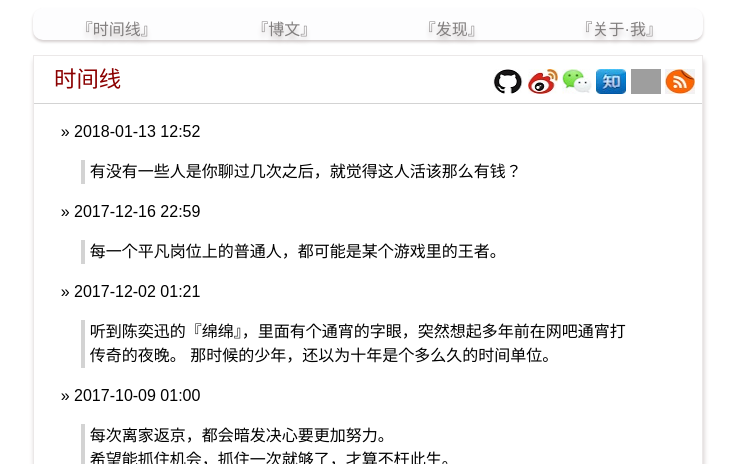
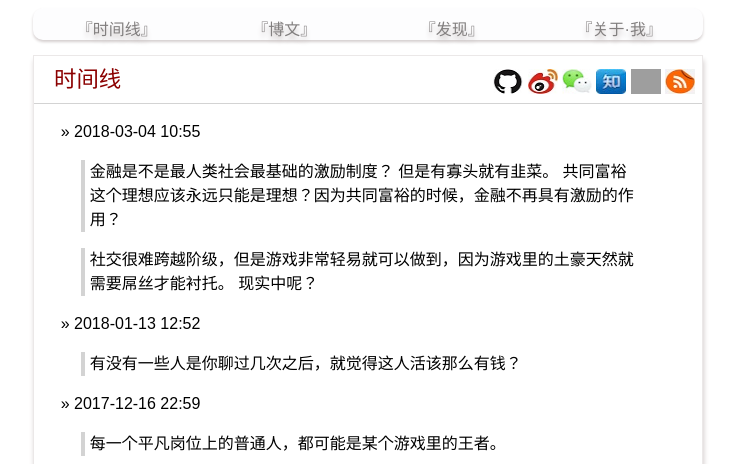
Before and after one commit to yanyiwu/blog, a Jekyll site: the page built from index.md, in a window 1280 px wide and 900 px high, cut to the strip 0-464 px from the top of the window. Shown: the whole strip, without its empty margins (272-1009 px from the left). Built offline with Jekyll 4.4.1, drawn with Linux system fonts in a browser that asks for light colours; Markdown is read by kramdown in place of the engine named in the settings; comment, search, counter and statistics services are not loaded; grey boxes are pictures that could not be loaded.

Commit message:
[moment] update

```diff
--- a/index.md
+++ b/index.md
@@ -2,6 +2,15 @@
 layout: post_without_date
 title: 时间线
 ---
+
+&raquo; 2018-03-04 10:55
+
+> 金融是不是最人类社会最基础的激励制度？
+> 但是有寡头就有韭菜。
+> 共同富裕这个理想应该永远只能是理想？因为共同富裕的时候，金融不再具有激励的作用？
+
+> 社交很难跨越阶级，但是游戏非常轻易就可以做到，因为游戏里的土豪天然就需要屌丝才能衬托。
+> 现实中呢？
 
 &raquo; 2018-01-13 12:52
 
```
